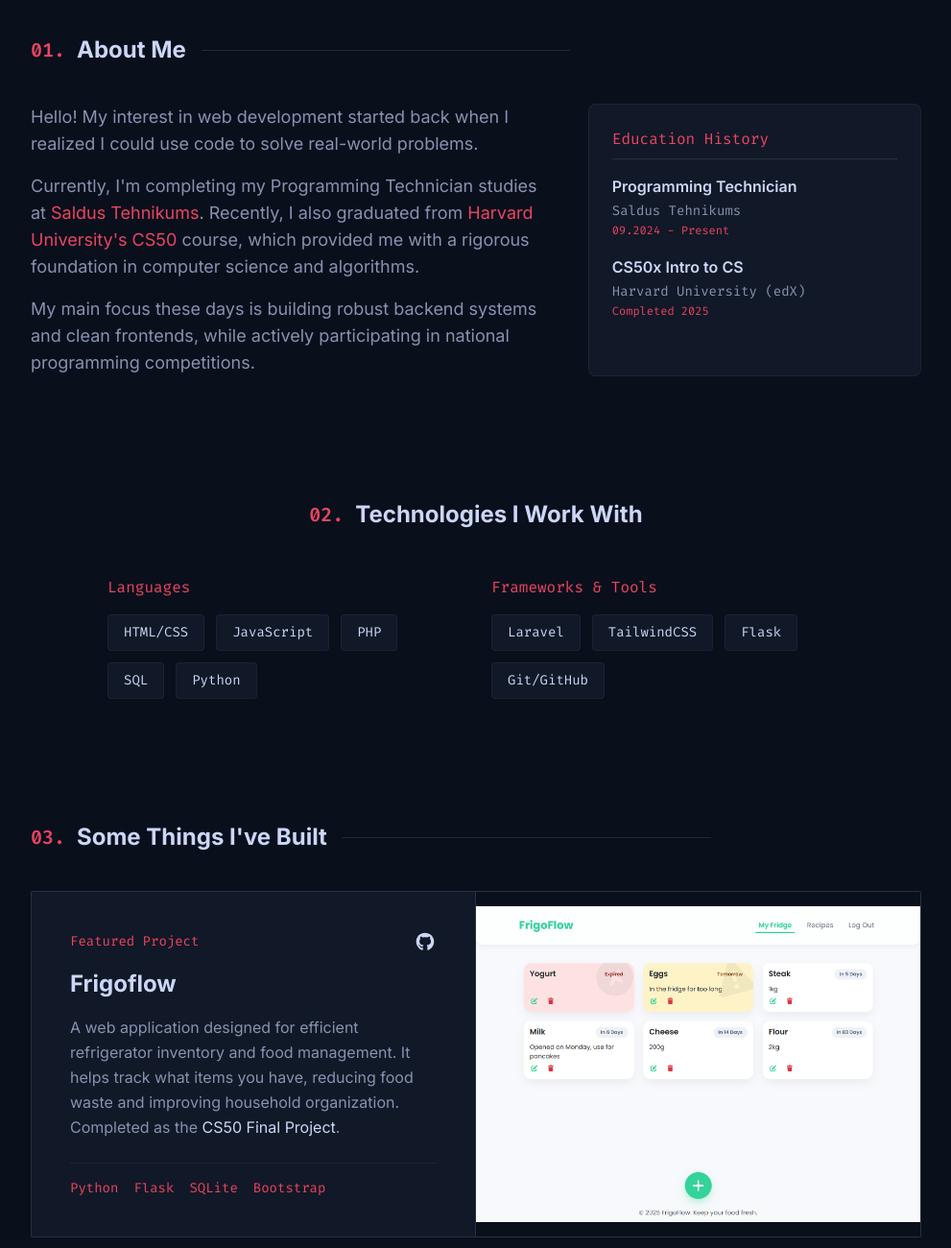
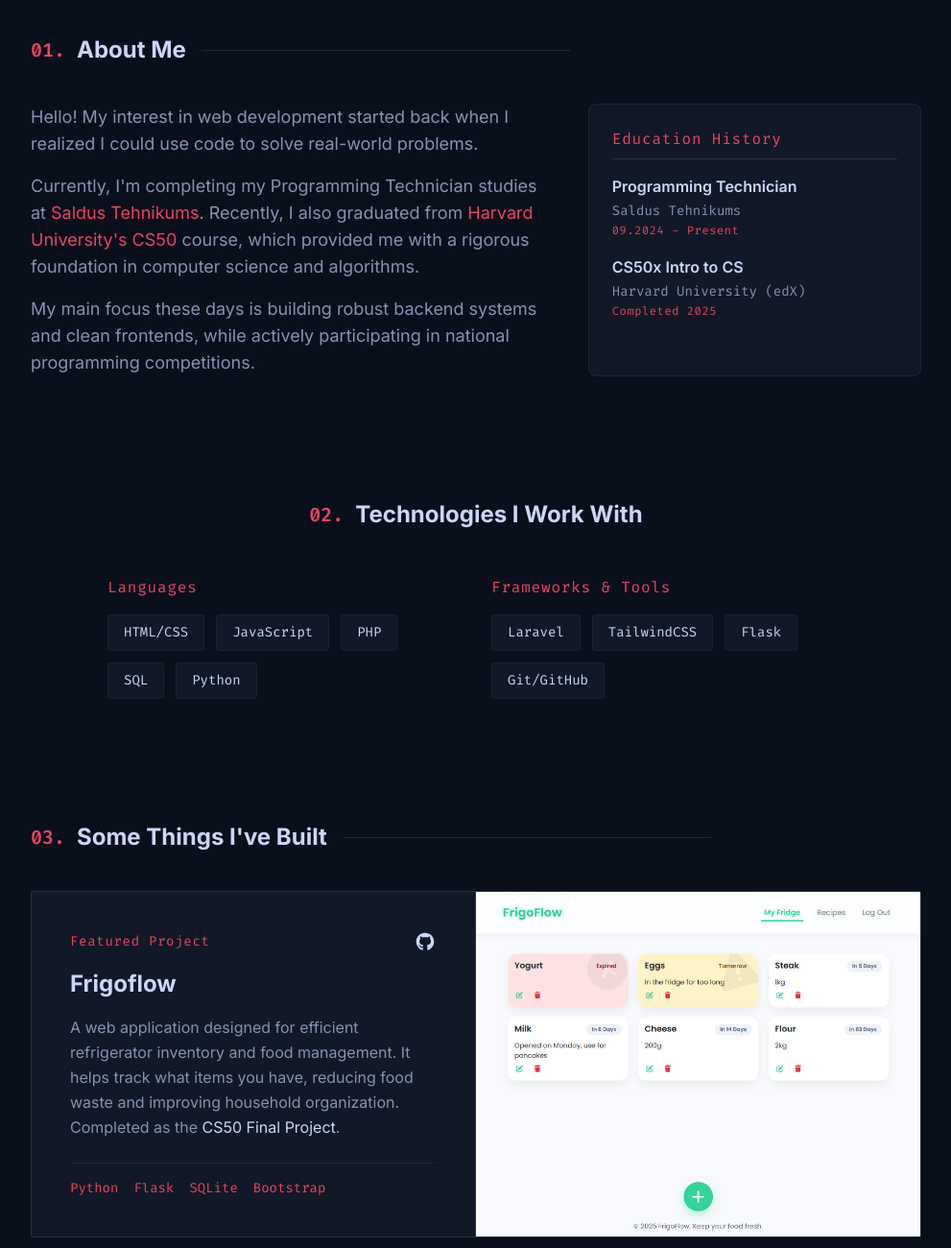
Before and after one commit to niksauzins/portfolio, a plain HTML site: page index.html in a window 1280 px wide. Shown: the part 780-2080 px from the top of the page at 96% size, without its empty margins (144-1135 px from the left). Drawn offline with nearby package versions, Linux system fonts and the light colour scheme.

Commit message:
style: add little details

```diff
--- a/index.html
+++ b/index.html
@@ -28,9 +28,14 @@
         },
       };
     </script>
+    <style>
+        ::-webkit-scrollbar { width: 8px }
+        ::-webkit-scrollbar-track { background: #0a0f1c; }
+        ::-webkit-scrollbar-thumb { background: #e94560; border-radius: 4px; }
+    </style>
   </head>
 
-  <body class="bg-bgDark text-dimText font-sans antialiased">
+  <body class="bg-bgDark text-dimText font-sans antialiased selection:bg-accent selection:text-white">
     <!-- Navigation bar -->
     <nav
       class="fixed w-full top-0 z-50 py-5 bg-bgDark/90 border-white/5 border-b backdrop-blur-md flex justify-center items-center">
@@ -69,7 +74,7 @@
       <!-- Hero Section -->
       <section
         class="min-h-[70vh] flex flex-col justify-center text-center md:text-left items-center md:items-start pt-10">
-        <p class="font-mono text-accent mb-5">Hi, my name is</p>
+        <p class="font-mono text-accent mb-5 tracking-wider">Hi, my name is</p>
         <h1
           class="text-5xl md:text-7xl text-lightText font-bold mb-4 tracking-tight">
           Niks Rodžers Auziņš.
@@ -87,7 +92,7 @@
         <div class="flex flex-col md:flex-row gap-6 items-center">
           <a
             href="#projects"
-            class="px-8 py-4 text-accent font-mono border border-accent rounded transition-all duration-300 hover:bg-accent hover:text-bgDark"
+            class="px-8 py-4 text-accent font-mono border border-accent rounded transition-all duration-300 hover:bg-accent hover:text-bgDark hover:shadow-[0_0_20px] hover:shadow-accent/30"
             >Check out my work</a
           >
           <a
@@ -140,7 +145,7 @@
           <div
             class="md:col-span-2 bg-bgCard rounded-lg p-6 border border-white/5 transition-all duration-300 hover:-translate-y-2">
             <h3
-              class="font-mono text-accent mb-4 border-b border-white/10 pb-2">
+              class="font-mono text-accent mb-4 border-b border-white/10 pb-2 tracking-wider">
               Education History
             </h3>
             <div class="mb-4">
@@ -150,7 +155,7 @@
               <p class="font-mono text-sm mt-1">
                 Saldus Tehnikums
                 <br />
-                <span class="text-xs text-accent">09.2024 - Present</span>
+                <span class="text-xs text-accent tracking-wider">09.2024 - Present</span>
               </p>
             </div>
             <div class="mb-4">
@@ -158,7 +163,7 @@
               <p class="font-mono text-sm mt-1">
                 Harvard University (edX)
                 <br />
-                <span class="font-mono text-xs text-accent"
+                <span class="font-mono text-xs text-accent tracking-wider"
                   >Completed 2025</span
                 >
               </p>
@@ -176,7 +181,7 @@
         </h2>
         <div class="max-w-3xl mx-auto grid grid-cols-1 md:grid-cols-2 gap-8">
           <div>
-            <h3 class="text-md font-mono text-accent mb-4">Languages</h3>
+            <h3 class="text-md font-mono text-accent mb-4 tracking-wider">Languages</h3>
             <div class="flex flex-wrap gap-3">
               <span
                 class="px-4 py-2 bg-bgCard text-sm font-mono rounded border border-lightText/5 text-lightText transition hover:border-accent hover:text-accent"
@@ -201,7 +206,7 @@
             </div>
           </div>
           <div>
-            <h3 class="text-md font-mono text-accent mb-4">
+            <h3 class="text-md font-mono text-accent mb-4 tracking-wider">
               Frameworks & Tools
             </h3>
             <div class="flex flex-wrap gap-3">
@@ -236,11 +241,11 @@
         </h2>
 
         <div
-          class="flex flex-col md:flex-row bg-bgCard border border-white/10 rounded-sm hover:border-accent/50 transition-all duration-300">
+          class="group overflow-hidden flex flex-col md:flex-row bg-bgCard border border-white/10 rounded-sm hover:border-accent/50 transition-all duration-300">
           <div
             class="w-full md:w-1/2 p-8 md:p-10 flex flex-col justify-center border-b md:border-b-0 md:border-r border-white/10">
             <div class="flex justify-between items-center mb-4">
-              <p class="font-mono text-accent text-sm">Featured Project</p>
+              <p class="font-mono text-accent text-sm tracking-wider">Featured Project</p>
               <a
                 href="https://github.com/niksauzins"
                 target="_blank"
@@ -276,8 +281,8 @@
             </ul>
           </div>
           <div
-            class="w-full md:w-1/2 relative min-h-[250px] md:min-h-[350px] bg-bgDark flex items-center justify-center hover:bg-bgDark/50 transition-all">
-            <img src="assets/img/frigoflow.png" alt="Dashboard for Frigoflow" />
+            class="w-full md:w-1/2 relative min-h-[300px] md:min-h-full bg-bgDark overflow-hidden">
+            <img src="assets/img/frigoflow.png" alt="Dashboard for Frigoflow" class="w-full h-full object-cover object-center transition-all duration-700 group-hover:scale-105" />
           </div>
         </div>
       </section>
@@ -303,7 +308,7 @@
               class="z-20 w-3 h-3 rounded-full bg-accent border-2 border-bgDark hidden md:block relative"></div>
             <div
               class="w-full md:w-5/12 bg-bgCard border border-white/5 p-6 rounded-lg hover:-translate-y-1 transition-all border-t-2 border-t-accent">
-              <p class="font-mono text-accent text-sm mb-2 block">
+              <p class="font-mono text-accent text-sm mb-2 block tracking-wider">
                 May 8-9, 2025
               </p>
               <h3 class="text-xl text-lightText font-bold mb-2">
@@ -324,7 +329,7 @@
               class="z-20 w-3 h-3 rounded-full bg-accent border-2 border-bgDark hidden md:block relative"></div>
             <div
               class="w-full md:w-5/12 bg-bgCard border border-white/5 p-6 rounded-lg hover:-translate-y-1 transition-all border-t-2 border-t-accent md:text-right">
-              <p class="font-mono text-accent text-sm mb-2 block">
+              <p class="font-mono text-accent text-sm mb-2 block tracking-wider">
                 October 30-31, 2025
               </p>
               <h3 class="text-xl text-lightText font-bold mb-2">
@@ -343,7 +348,7 @@
       <section
         id="contact"
         class="w-full max-w-2xl mx-auto text-center py-20 scroll-mt-28">
-        <p class="font-mono text-accent mb-4">05. What's Next?</p>
+        <p class="font-mono text-accent mb-4 tracking-wider">05. What's Next?</p>
         <h2 class="text-4xl md:text-5xl font-bold text-lightText mb-6">
           Get In Touch
         </h2>
@@ -354,7 +359,7 @@
         </p>
         <a
           href="mailto:niks.rodzers.auzins@gmail.com"
-          class="inline-block px-8 py-4 text-accent font-mono border border-accent rounded transition-all duration-300 hover:bg-accent hover:text-bgDark"
+          class="inline-block px-8 py-4 text-accent font-mono border border-accent rounded transition-all duration-300 hover:bg-accent hover:text-bgDark hover:shadow-[0_0_20px] hover:shadow-accent/30"
           >Say Hello</a
         >
       </section>
```
